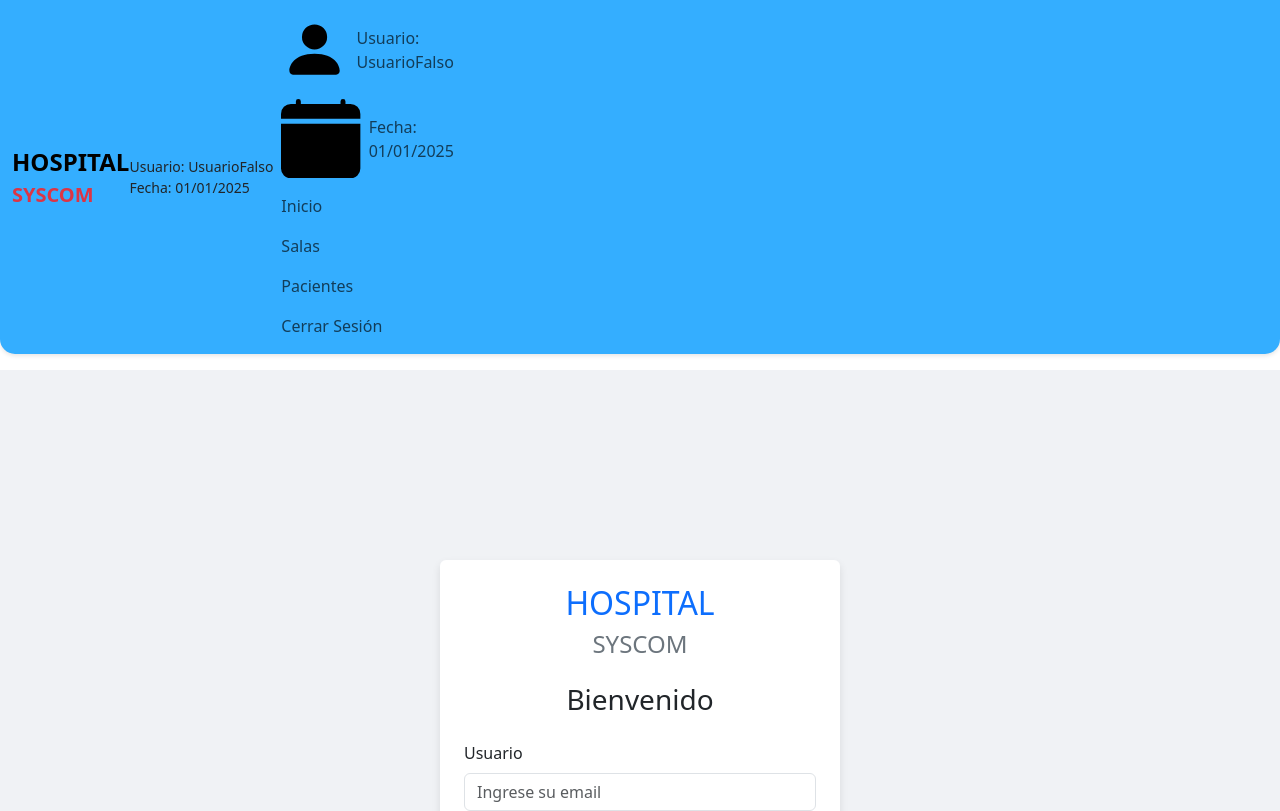
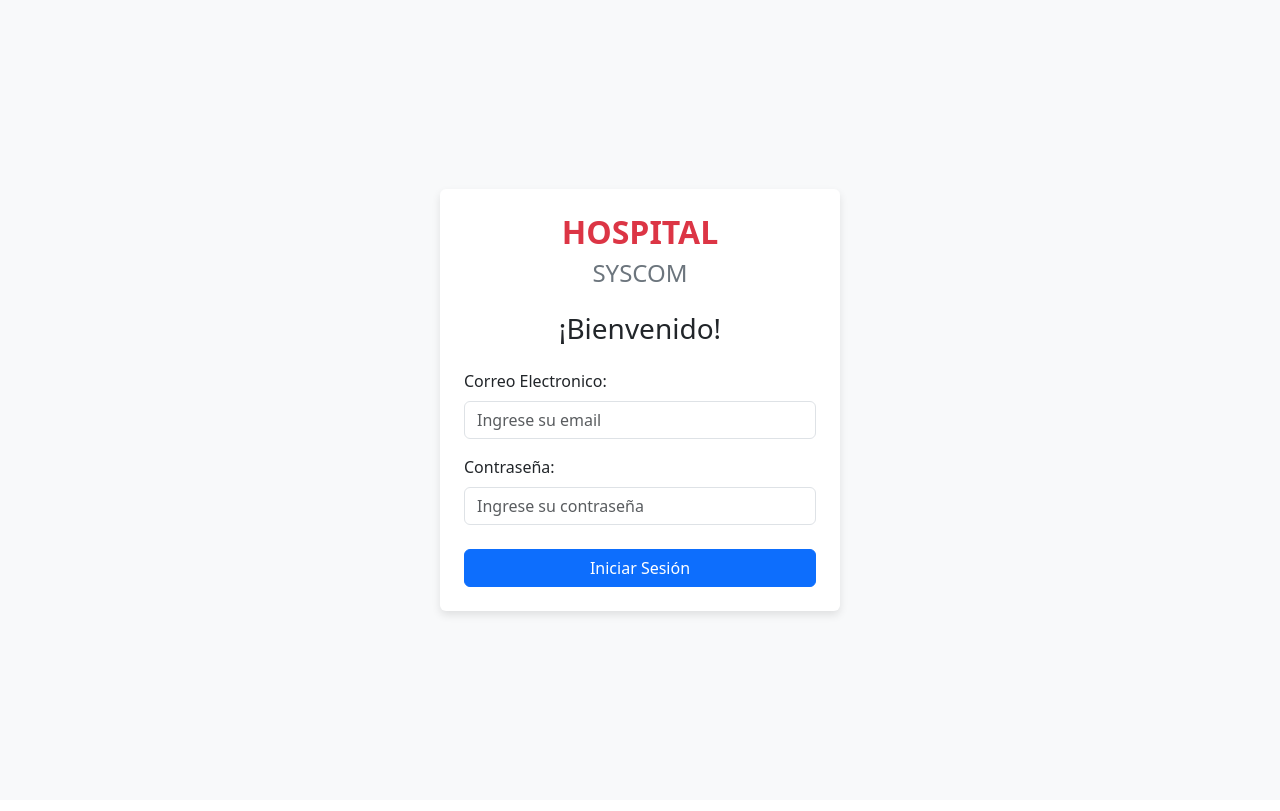
Before and after one commit to maxivega0/syscom-front, a React (Vite) app: page /login in a window 1280 px wide. Shown: the top 811 px of the page. Built offline with nearby package versions, Linux system fonts and the light colour scheme.

Commit message:
logica para rutas protegidas, inicio de sesion funcionando y cartel para marcar registro de visita

```diff
--- a/src/App.jsx
+++ b/src/App.jsx
@@ -1,39 +1,41 @@
-import { Button, Container, Navbar } from 'react-bootstrap'; // Componentes de React-Bootstrap
-import { House, Gear } from 'react-bootstrap-icons'; // Íconos
-import { useForm } from 'react-hook-form'; // Para formularios
-import { Routes, Route, Link, BrowserRouter } from 'react-router-dom'; // Para rutas
-import Menu from './components/common/Menu'
-import Swal from 'sweetalert2'; // Alertas
-import withReactContent from 'sweetalert2-react-content'; // Alertas con React
+import { BrowserRouter, Routes, Route } from 'react-router-dom';
 import 'bootstrap/dist/css/bootstrap.min.css';
 import 'bootstrap/dist/js/bootstrap.bundle.min.js';
+import Menu from './components/common/Menu';
 import Footer from './components/common/Footer';
 import Salas from './components/views/Salas';
 import PacientesSala from './components/views/PacientesSala';
 import PacienteDetalle from './components/views/PacienteDetalle';
 import Layout from './components/common/Layout';
 import Login from './components/views/Login';
-
-const MySwal = withReactContent(Swal); // Configuración de SweetAlert2 con React
+import RutasProtegidas from './components/routes/RutasProtegidas';
+import RutasAdministrador from './components/routes/RutasADministrador';
 
 function App() {
+  return (
+      <Routes>
+        {/* Ruta pública */}
+        <Route path="/login" element={<Login />} />
 
+        {/* Layout principal con Menu y Footer */}
+        <Route element={<Layout />}>
+          {/* Rutas protegidas */}
+          <Route element={<RutasProtegidas />}>
+            <Route path="/" element={<Salas />} />
+            <Route path="/pacientes/:numeroSala" element={<PacientesSala />} />
+            <Route path="/paciente/:nombrePaciente" element={<PacienteDetalle />} />
+          </Route>
 
-  return (
-    <>
-    {/* <BrowserRouter> */}
-    <Layout>
-      <Menu></Menu>
-      <Routes>
-      <Route path="/" element={<Salas />} />
-      <Route path="/pacientes/:numeroSala" element={<PacientesSala />} />
-      <Route path="/paciente/:nombrePaciente" element={<PacienteDetalle />} />
-      <Route path="/login" element={<Login />} />
+          {/* Rutas de administrador (anidadas dentro de protegidas) */}
+          <Route path="/admin" element={<RutasAdministrador />}>
+            {/* Aquí puedes agregar rutas específicas de admin */}
+            <Route path="configuracion" element={<h1>Configuración del Sistema</h1>} />
+          </Route>
+        </Route>
+
+        {/* Ruta no encontrada */}
+        <Route path="*" element={<h1>404 - Página no encontrada</h1>} />
       </Routes>
-
-    </Layout>
-    {/* </BrowserRouter> */}
-    </>
   );
 }
 
--- a/src/components/common/Layout.jsx
+++ b/src/components/common/Layout.jsx
@@ -1,12 +1,15 @@
+// src/components/common/Layout.jsx
 import React from 'react';
+import Menu from './Menu';
 import Footer from './Footer';
+import { Outlet } from 'react-router-dom';
 
 const Layout = ({ children }) => {
   return (
     <div className="d-flex flex-column min-vh-100">
-      {/* Navbar u otros componentes superiores */}
-      <main className="flex-grow-1">
-        {children}
+      <Menu />
+      <main className="flex-grow-1 container py-3">
+        <Outlet />
       </main>
       <Footer />
     </div>
--- a/src/components/common/Menu.jsx
+++ b/src/components/common/Menu.jsx
@@ -1,67 +1,76 @@
+// src/components/common/Menu.jsx
 import React from 'react';
-import { Container, Navbar, Nav, Offcanvas } from 'react-bootstrap';
-import { PersonFill, CalendarFill } from 'react-bootstrap-icons';
+import { Container, Navbar, Nav, Offcanvas, Button } from 'react-bootstrap';
+import { PersonFill, CalendarFill, BoxArrowRight } from 'react-bootstrap-icons';
+import { Link, useNavigate } from 'react-router-dom';
 
 const Menu = () => {
+  const navigate = useNavigate();
+  const usuario = JSON.parse(sessionStorage.getItem("usuario"));
+  const currentDate = new Date().toLocaleDateString();
+
+  const handleLogout = () => {
+    sessionStorage.removeItem("usuario");
+    navigate('/login');
+  };
+
   return (
-    <Navbar
-      expand="lg"
-      sticky="top"
-      style={{
+    <Navbar expand="lg" sticky="top" style={{
       backgroundColor: '#34AEFF',
       borderBottomLeftRadius: '15px',
       borderBottomRightRadius: '15px',
       boxShadow: '0 2px 4px rgba(0,0,0,0.1)'
-      }}
-      className="mb-3"
-    >
+    }} className="mb-3">
       <Container fluid>
-        {/* Botón Hamburguesa - Siempre a la izquierda */}
-        <Navbar.Toggle
-          aria-controls="offcanvasNavbar"
-          className="border-0 me-2"
-        />
+        <Navbar.Toggle aria-controls="offcanvasNavbar" className="border-0 me-2" />
 
-        {/* Título - Al lado del botón en móvil, centrado en tablet/desktop */}
-        <Navbar.Brand
-          href="/"
-          className="d-flex flex-column me-auto me-lg-0 mx-lg-auto"
-        >
+        <Navbar.Brand as={Link} to="/" className="d-flex flex-column me-auto me-lg-0 mx-lg-auto">
           <span className="fw-bold fs-4">HOSPITAL</span>
           <span className="fw-bold text-danger fs-5">SYSCOM</span>
         </Navbar.Brand>
 
-        {/* Datos de usuario - Siempre a la derecha */}
+        {usuario ? (
           <div className="d-flex flex-column">
-          <p className="small mb-0">Usuario: UsuarioFalso</p>
-          <p className="small mb-0">Fecha: 01/01/2025</p>
+            <p className="small mb-0">Usuario: {usuario.username}</p>
+            <p className="small mb-0">Fecha: {currentDate}</p>
           </div>
+        ) : (
+          <Button variant="outline-light" as={Link} to="/login">
+            Iniciar Sesión
+          </Button>
+        )}
 
-        {/* Menú Offcanvas */}
-        <Navbar.Offcanvas
-          id="offcanvasNavbar"
-          aria-labelledby="offcanvasNavbarLabel"
-          placement="start"
-          style={{ backgroundColor: '#e3f2fd' }}
-        >
+        <Navbar.Offcanvas id="offcanvasNavbar" placement="start" style={{ backgroundColor: '#e3f2fd' }}>
           <Offcanvas.Header closeButton>
-            <Offcanvas.Title id="offcanvasNavbarLabel">
+            <Offcanvas.Title>
               <span className="fw-bold">SISTEMA</span>
               <span className="text-danger fw-bold">SYSCOM</span>
             </Offcanvas.Title>
           </Offcanvas.Header>
           <Offcanvas.Body>
             <Nav className="flex-column">
-              <Nav.Link href="#" className="d-flex align-items-center">
-                <PersonFill className="me-2" /> Usuario: UsuarioFalso
+              {usuario ? (
+                <>
+                  <Nav.Link as={Link} to="#" className="d-flex align-items-center">
+                    <PersonFill className="me-2" /> Usuario: {usuario.username}
                   </Nav.Link>
-              <Nav.Link href="#" className="d-flex align-items-center">
-                <CalendarFill className="me-2" /> Fecha: 01/01/2025
+                  <Nav.Link as={Link} to="#" className="d-flex align-items-center">
+                    <CalendarFill className="me-2" /> Fecha: {currentDate}
                   </Nav.Link>
-              <Nav.Link href="/">Inicio</Nav.Link>
-              <Nav.Link href="/">Salas</Nav.Link>
-              <Nav.Link href="#">Pacientes</Nav.Link>
-              <Nav.Link href="#">Cerrar Sesión</Nav.Link>
+                  <Nav.Link as={Link} to="/">Inicio</Nav.Link>
+                  <Nav.Link as={Link} to="/">Salas</Nav.Link>
+                  {usuario.role === 'admin' && (
+                    <Nav.Link as={Link} to="/admin/configuracion">Administración</Nav.Link>
+                  )}
+                  <Nav.Link as={Button} variant="link" className="text-danger p-0" onClick={handleLogout}>
+                    <BoxArrowRight className="me-2" /> Cerrar Sesión
+                  </Nav.Link>
+                </>
+              ) : (
+                <Nav.Link as={Link} to="/login" className="text-primary">
+                  Iniciar Sesión
+                </Nav.Link>
+              )}
             </Nav>
           </Offcanvas.Body>
         </Navbar.Offcanvas>
--- a/src/components/views/Login.jsx
+++ b/src/components/views/Login.jsx
@@ -1,31 +1,29 @@
+// src/components/views/Login.jsx
 import React from 'react';
 import { useForm } from 'react-hook-form';
 import { useNavigate } from 'react-router-dom';
 import { Container, Form, Button, Card } from 'react-bootstrap';
 import Swal from 'sweetalert2';
-import 'bootstrap/dist/css/bootstrap.min.css';
 
 const Login = () => {
   const navigate = useNavigate();
-  const {
-    register,
-    handleSubmit,
-    formState: { errors },
-  } = useForm();
+  const { register, handleSubmit, formState: { errors } } = useForm();
 
   // Usuario hardcodeado
   const hardcodedUser = {
     email: 'admin@syscom.com',
     password: 'syscom123',
-    username: 'Enfermero1'
+    username: 'Enfermero1',
+    role: 'admin' // Agregamos rol para manejar permisos
   };
 
   const onSubmit = (data) => {
     if (data.email === hardcodedUser.email && data.password === hardcodedUser.password) {
       // Guardar en sessionStorage
-      sessionStorage.setItem('user', JSON.stringify({
+      sessionStorage.setItem('usuario', JSON.stringify({
         username: hardcodedUser.username,
-        email: hardcodedUser.email
+        email: hardcodedUser.email,
+        role: hardcodedUser.role
       }));
 
       // Mostrar alerta de bienvenida
@@ -33,42 +31,35 @@ const Login = () => {
         title: '¡Bienvenido!',
         text: `Bienvenido ${hardcodedUser.username} a Syscom!`,
         icon: 'success',
-        confirmButtonText: 'Continuar',
-        background: '#f8f9fa',
-        confirmButtonColor: '#34AEFF',
+        confirmButtonText: 'Continuar'
       }).then(() => {
         // Redirigir al dashboard después del login
-        navigate('/salas');
+        navigate('/');
       });
     } else {
-      // Mostrar error si las credenciales son incorrectas
       Swal.fire({
         title: 'Error',
         text: 'Credenciales incorrectas',
         icon: 'error',
-        confirmButtonText: 'Entendido',
-        background: '#f8f9fa',
-        confirmButtonColor: '#34AEFF',
+        confirmButtonText: 'Entendido'
       });
     }
   };
 
   return (
-    <div className="d-flex justify-content-center align-items-center vh-100" style={{ backgroundColor: '#f0f2f5' }}>
+    <div className="d-flex justify-content-center align-items-center vh-100 bg-light">
       <Container className="d-flex justify-content-center">
         <Card style={{ width: '400px', border: 'none', boxShadow: '0 4px 8px rgba(0,0,0,0.1)' }}>
           <Card.Body className="p-4">
             <div className="text-center mb-4">
-                <div>
-              <h2 className="text-primary">HOSPITAL</h2>
+              <h2 className="text-danger fw-bold">HOSPITAL</h2>
               <h4 className="text-secondary">SYSCOM</h4>
-                </div>
-              <h3 className="mt-4">Bienvenido</h3>
+              <h3 className="mt-4">¡Bienvenido!</h3>
             </div>
 
             <Form onSubmit={handleSubmit(onSubmit)}>
               <Form.Group className="mb-3">
-                <Form.Label>Usuario</Form.Label>
+                <Form.Label>Correo Electronico:</Form.Label>
                 <Form.Control
                   type="email"
                   placeholder="Ingrese su email"
@@ -76,11 +67,11 @@ const Login = () => {
                     required: 'El email es requerido',
                     pattern: {
                       value: /^[A-Z0-9._%+-]+@[A-Z0-9.-]+\.[A-Z]{2,}$/i,
-                      message: 'Email inválido (debe contener @ y dominio)'
+                      message: 'Email inválido'
                     },
                     maxLength: {
                       value: 50,
-                      message: 'El email no puede exceder los 50 caracteres'
+                      message: 'Máximo 50 caracteres'
                     }
                   })}
                   isInvalid={!!errors.email}
@@ -91,7 +82,7 @@ const Login = () => {
               </Form.Group>
 
               <Form.Group className="mb-4">
-                <Form.Label>Contraseña</Form.Label>
+                <Form.Label>Contraseña:</Form.Label>
                 <Form.Control
                   type="password"
                   placeholder="Ingrese su contraseña"
@@ -99,11 +90,11 @@ const Login = () => {
                     required: 'La contraseña es requerida',
                     minLength: {
                       value: 8,
-                      message: 'La contraseña debe tener al menos 8 caracteres'
+                      message: 'Mínimo 8 caracteres'
                     },
                     maxLength: {
                       value: 16,
-                      message: 'La contraseña no puede exceder los 16 caracteres'
+                      message: 'Máximo 16 caracteres'
                     },
                     pattern: {
                       value: /^(?=.*[A-Za-z])(?=.*\d)[A-Za-z\d]{8,16}$/,
@@ -118,11 +109,7 @@ const Login = () => {
               </Form.Group>
 
               <div className="d-grid">
-                <Button
-                  variant="primary"
-                  type="submit"
-                  style={{ backgroundColor: '#34AEFF', border: 'none' }}
-                >
+                <Button variant="primary" type="submit">
                   Iniciar Sesión
                 </Button>
               </div>
```
Also changed, not shown: src/components/routes/RutasADministrador.jsx (+14 -0 lines), src/components/routes/RutasProtegidas.jsx (+14 -0 lines), src/components/views/PacienteDetalle.jsx (+53 -18 lines). Lines whose indentation alone changed are shown as unchanged.
